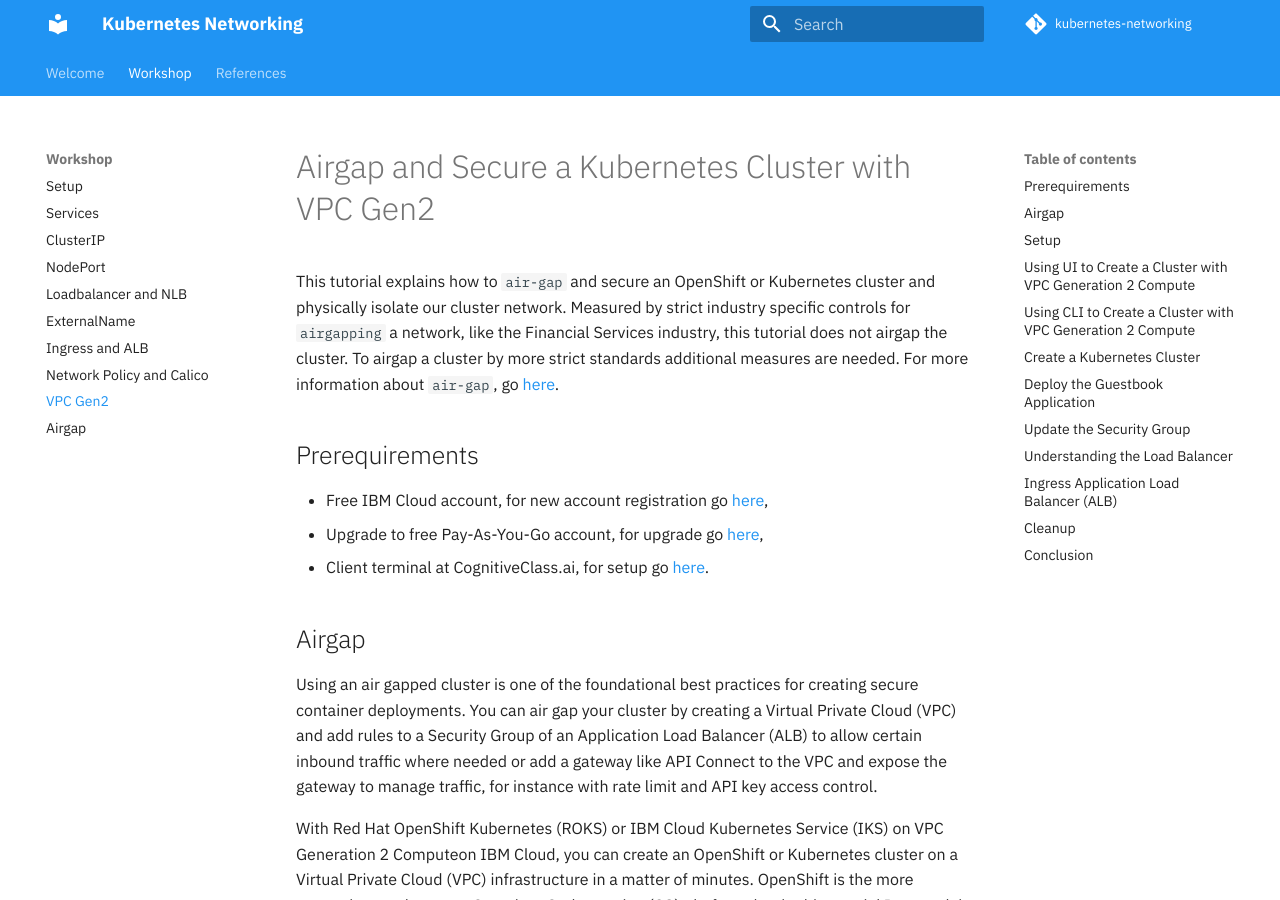
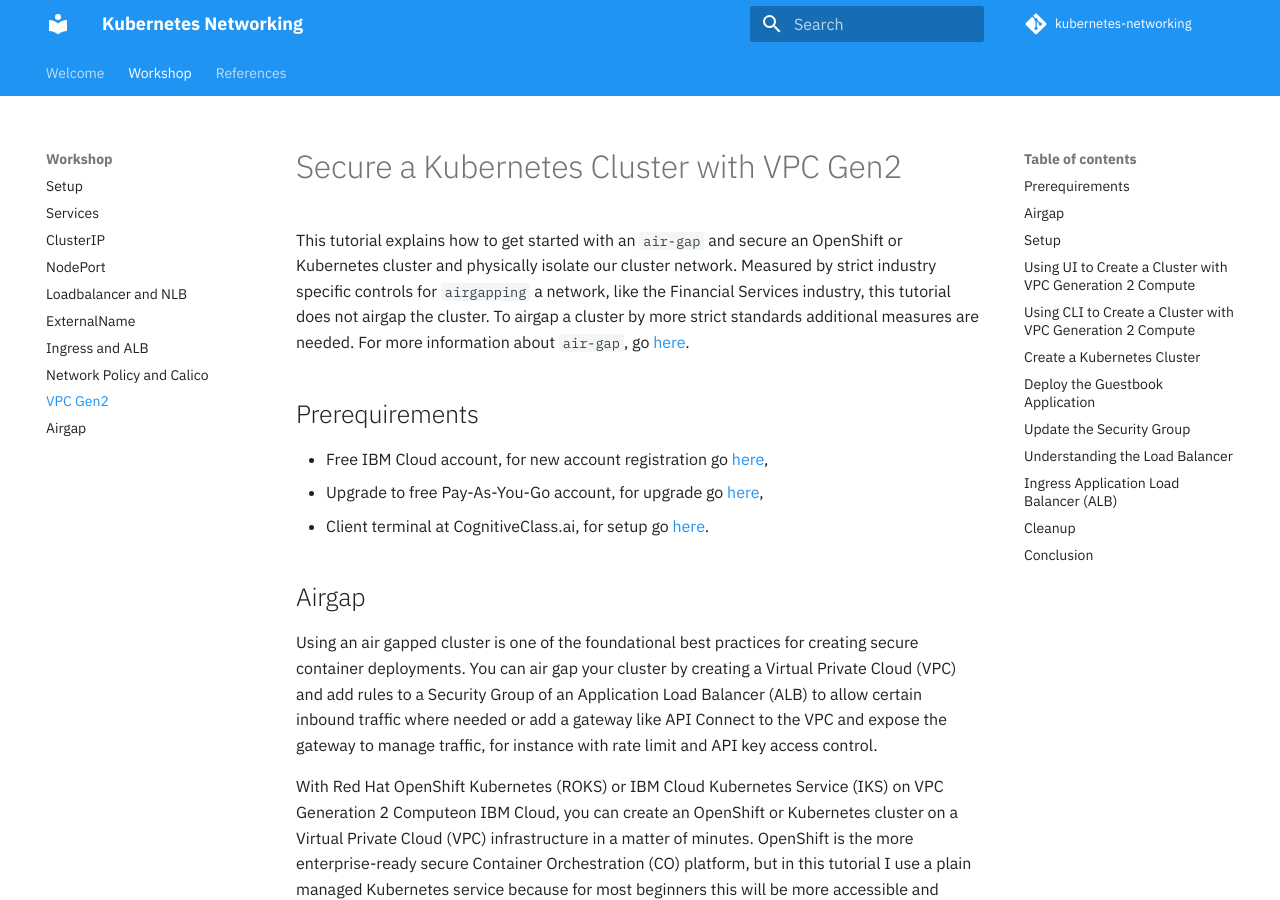
Before and after one commit to IBM/kubernetes-networking, an MkDocs documentation site: the page built from docs/vpcgen2.md, in a window 1280 px wide and 900 px high. Built offline with MkDocs 1.6.1 and Material for MkDocs 9.7.7, drawn with Linux system fonts in a browser that asks for light colours; comment, search, counter and statistics services are not loaded.

Commit message:
Update vpcgen2.md

```diff
--- a/docs/vpcgen2.md
+++ b/docs/vpcgen2.md
@@ -1,6 +1,6 @@
-# Airgap and Secure a Kubernetes Cluster with VPC Gen2
+# Secure a Kubernetes Cluster with VPC Gen2
 
-This tutorial explains how to `air-gap` and secure an OpenShift or Kubernetes cluster and physically isolate our cluster network. Measured by strict industry specific controls for `airgapping` a network, like the Financial Services industry, this tutorial does not airgap the cluster. To airgap a cluster by more strict standards additional measures are needed. For more information about `air-gap`, go [here](airgap.md).
+This tutorial explains how to get started with an `air-gap` and secure an OpenShift or Kubernetes cluster and physically isolate our cluster network. Measured by strict industry specific controls for `airgapping` a network, like the Financial Services industry, this tutorial does not airgap the cluster. To airgap a cluster by more strict standards additional measures are needed. For more information about `air-gap`, go [here](airgap.md).
 
 ## Prerequirements
 
```
